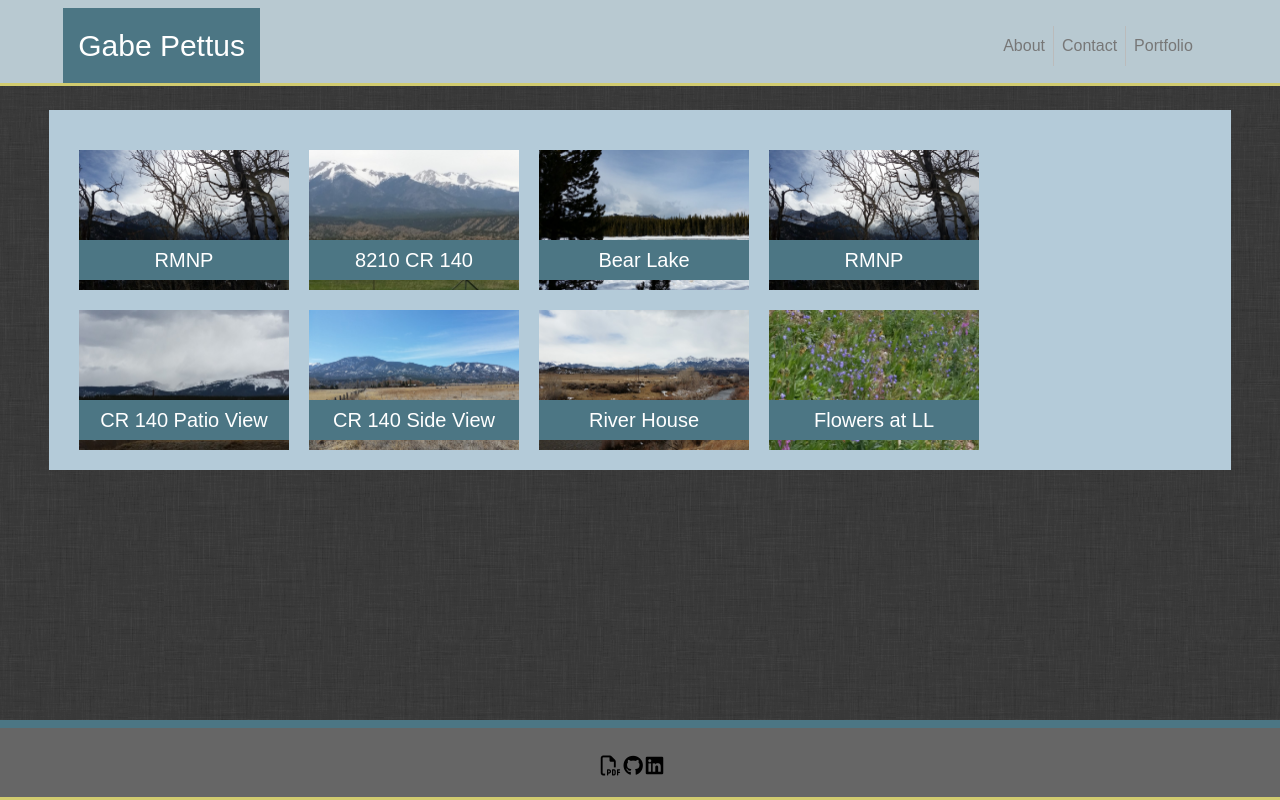
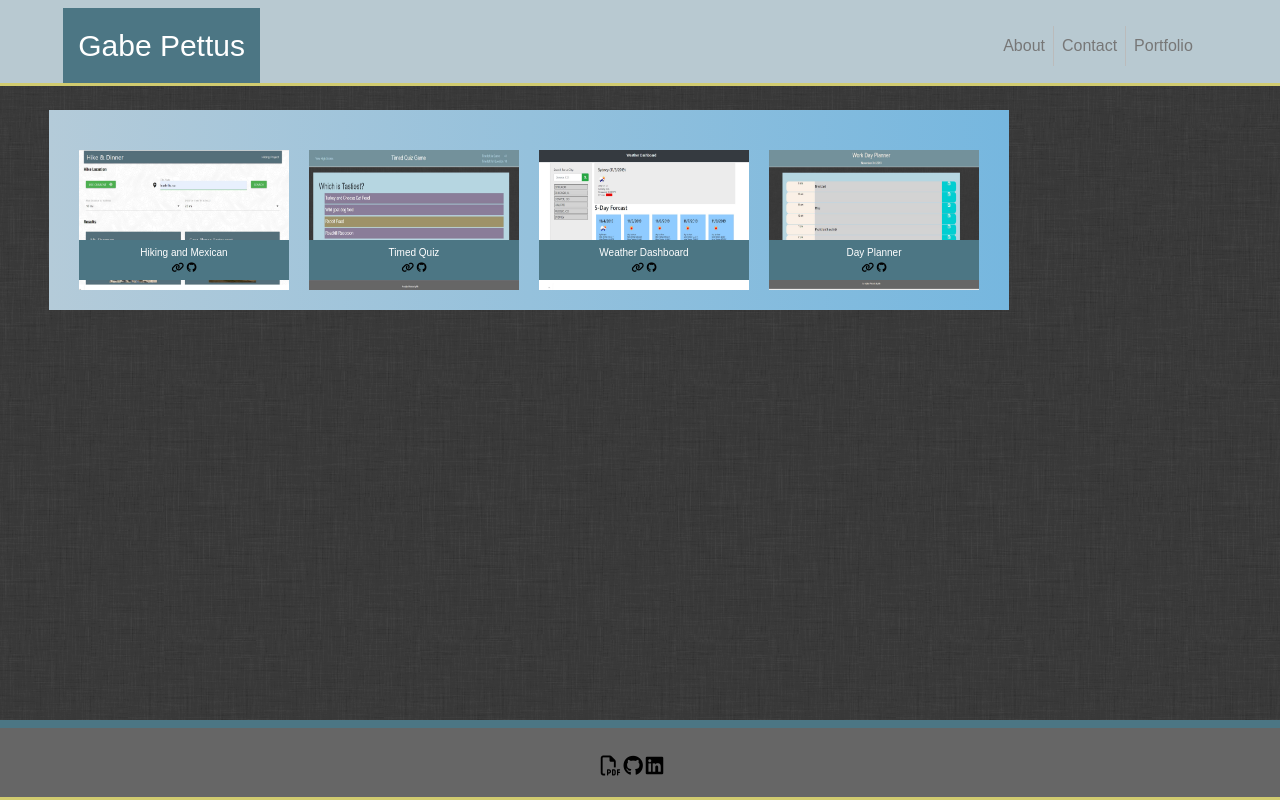
Before and after one commit to gabepettus/Professional-Portfolio, a plain HTML site: page portfolio.html in a window 1280 px wide. Drawn offline with nearby package versions, Linux system fonts and the light colour scheme.

Commit message:
added links to projects on github to portfolio page

```diff
--- a/assets/css/style.css
+++ b/assets/css/style.css
@@ -12,7 +12,7 @@ body {
 
 a {
   text-decoration: none;
-  color: black !important;
+  color: black ;
 }
 
 .navbar {
@@ -75,10 +75,12 @@ li:last-child {
 
 #details {
   /* background-color: #fff;   */
-  background-color: #B4CBD9;
+  /* background-color: #B4CBD9;   */
+  background-image: linear-gradient(to right,#b4cbd9 0,#76B7DF 100%);
   /* provides spacing between the top and bottom nav bars and the content */
   margin-top: 20px;
   margin-bottom: 80px;
+
 
   /* provide spaceing around the text */
   padding: 20px;
@@ -156,7 +158,7 @@ input, textarea {
   top: 100px;
   width: 210px;
   padding: 5px 0;
-  font-size: 20px;
+  font-size: 10px;
   background-color: #4C7684;
   z-index: 1;
   text-align: center;
--- a/portfolio.html
+++ b/portfolio.html
@@ -42,39 +42,66 @@
     <div class="row">
       <section id="details">
         <div class="product">
-          <div class="product-label">RMNP</div>
-          <img src="assets/images/bearLakeRMNP.jpg" alt="Image looking off of slope on climb to bear lake." class="image-formatter">
+          <div class="product-label">
+            Hiking and Mexican
+            <div class="center">
+              <a href="https://gabepettus.github.io/Hiking-and-Mexican-Food/">
+                <i class='fas fa-link' alt='link to Hiking and Mexican'></i>
+              </a>
+              <a href="https://github.com/gabepettus/Hiking-and-Mexican-Food">
+                <i class='fab fa-github' alt='link to github'></i>
+              </a>
             </div>
+          </div>
+          <img src="assets/images/hike-mex.JPG" alt="Image of hike and dinner app" class="image-formatter">
+        </div>
+
+
         <div class="product">
-        <div class="product-label">8210 CR 140</div>
-        <img src="assets/images/20190516_082521.jpg" alt="Image of mountains in Chaffee County" class="image-formatter">
+          <div class="product-label">
+            Timed Quiz
+            <div class="center">
+              <a href="https://gabepettus.github.io/TimedQuiz/">
+                <i class='fas fa-link' alt='link to timed quiz project'></i>
+              </a>
+              <a href="https://github.com/gabepettus/TimedQuiz">
+                <i class='fab fa-github' alt='link to github repository for timed quiz project'></i>
+              </a>
+            </div>
+          </div>
+          <img src="assets/images/timed-quiz.JPG" alt="Image of timed quiz app" class="image-formatter">
         </div>
 
         <div class="product">
-        <div class="product-label">Bear Lake</div>
-        <img src="assets/images/actualbearLakeRMNP.jpg" alt="Image of Bear lake in Rocky Mountain National park frozen over, wind sweep and very cold." class="image-formatter">
+          <div class="product-label">
+            Weather Dashboard
+            <div class="center">
+              <a href="https://gabepettus.github.io/Weather-Dashboard/">
+                <i class='fas fa-link' alt='link to weather dashboard project'></i>
+              </a>
+              <a href="https://github.com/gabepettus/Weather-Dashboard">
+                <i class='fab fa-github' alt='link to github repository for weather dashboard project'></i>
+              </a>
+            </div>
+          </div>
+          <img src="assets/images/weatherdash.JPG" alt="Image of weather dashboard app" class="image-formatter">
         </div>
 
         <div class="product">
-        <div class="product-label">RMNP</div>
-        <img src="assets/images/bearLakeRMNP.jpg" alt="Image looking off of slope on climb to bear lake." class="image-formatter">
+          <div class="product-label">
+            Day Planner
+            <div class="center">
+              <a href="https://gabepettus.github.io/DayPlanner/">
+                <i class='fas fa-link' alt='link to day planner project'></i>
+              </a>
+              <a href="https://github.com/gabepettus/DayPlanner">
+                <i class='fab fa-github' alt='link to github repository for day planner project'></i>
+              </a>
             </div>
-      <div class="product">
-        <div class="product-label">CR 140 Patio View</div>
-        <img src="assets/images/cr104view2.jpg" alt="View from back pourch of house on County Road 140." class="image-formatter">
           </div>
-      <div class="product">
-        <div class="product-label">CR 140 Side View</div>
-        <img src="assets/images/cr140view.jpg" alt="View from side yard of house on County Road 140. Upside down." class="image-formatter">
+          <img src="assets/images/day-planner.JPG" alt="Image of day planner app" class="image-formatter">
         </div>
-      <div class="product">
-        <div class="product-label">River House</div>
-        <img src="assets/images/riverHouseView2.jpg" alt="View from river house (a Superfund site)." class="image-formatter">
-      </div>
-      <div class="product">
-        <div class="product-label">Flowers at LL </div>
-        <img src="assets/images/lostLakeDecent.jpg" alt="Flowers coming down from lost lake." class="image-formatter">
-      </div>
+
       </section>
     </div>
   </div>
```
Also changed, not shown: assets/images/day-planner.JPG (added), assets/images/hike-mex.JPG (added), assets/images/timed-quiz.JPG (added), assets/images/weatherdash.JPG (added). Lines whose indentation alone changed are shown as unchanged.
